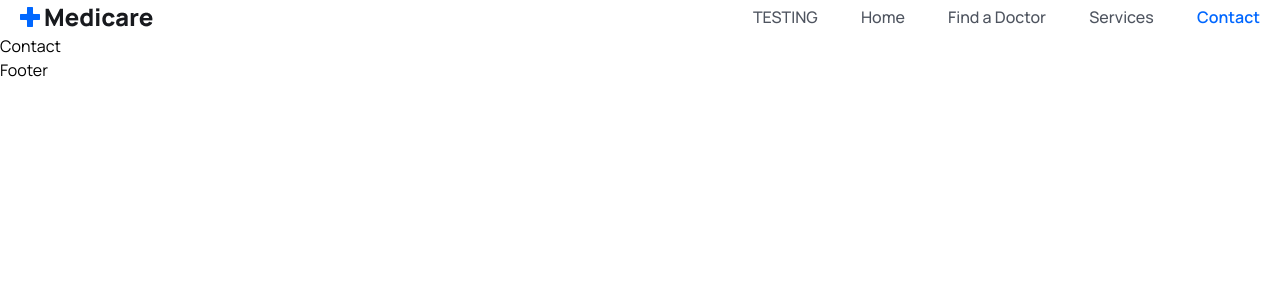
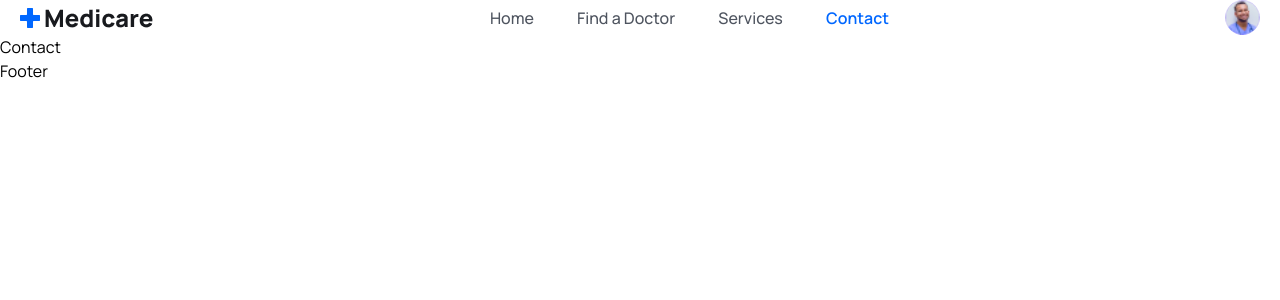
Before and after one commit to MacSmitty8/MERN-Medicare-Booking, a React (Vite) app in the folder frontend/: page /contact in a window 1280 px wide. Shown: the top 300 px of the page. Built offline with nearby package versions, Linux system fonts and the light colour scheme.

Commit message:
Added hover effects to the nav links, and added a avatar with an icon

```diff
--- a/frontend/src/components/Header/Header.jsx
+++ b/frontend/src/components/Header/Header.jsx
@@ -1,5 +1,6 @@
 import { React } from 'react'
 import logo from '../../assets/images/logo.png'
+import userImg from '../../assets/images/avatar-icon.png'
 import { NavLink, Link } from 'react-router-dom'
 
 const navLinks = [
@@ -34,18 +35,27 @@
           {/* Menu Goes Here */}
           <div className='navigation'>
             <ul className='menu flex items-center gap-[2.7rem]'>
-                <p className='text-textColor text-[16px] leading-7 font-[500]'>TESTING</p>
               {
                 navLinks.map((link, index) => (
                   <li key={index}>
                     <NavLink to={link.path} className={navClass => navClass.isActive
                       ? 'text-primaryColor text-[16px] leading-7 font-[600]' :
-                      'text-textColor text-[16px] leading-7 font-[500]'}>
+                      'text-textColor text-[16px] leading-7 font-[500] hover:text-primaryColor'}>
                       {link.display}
                     </NavLink>
                   </li>
                 ))}
             </ul>
+          </div>
+          {/* nav right */}
+          <div className='flex items-center gap-4'>
+            <div>
+              <Link to='/'>
+              <figure className='w-[35px] h-[35px] rounded-full'>
+                <img src={userImg} className='w-full rounded-full' alt=""/>
+              </figure>
+              </Link>
+            </div>
           </div>
         </div>
       </div>
```
